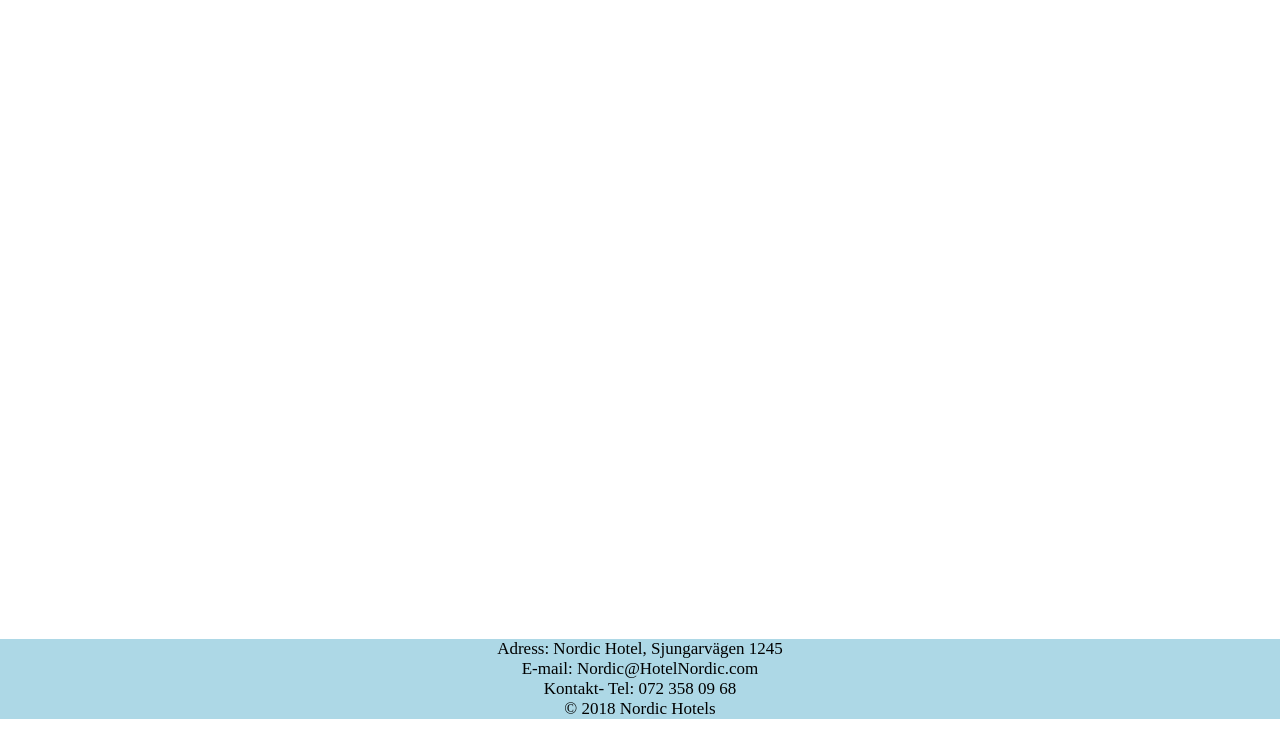
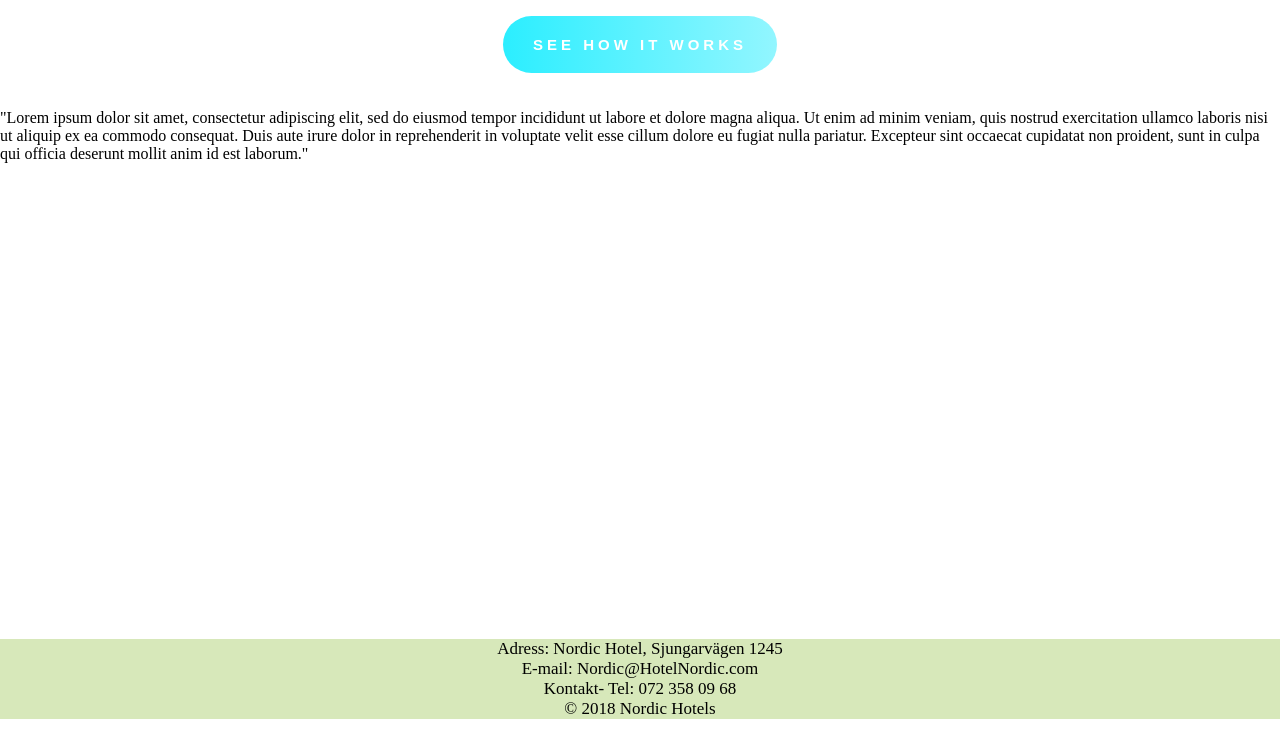
Before and after one commit to hansson0950/Fullstack-Project, a website: page frontend/index.html in a window 1280 px wide. Shown: the part 54-800 px from the top of the page. Drawn offline with Linux system fonts and the light colour scheme.

Commit message:
added button and text

```diff
--- a/frontend/index.html
+++ b/frontend/index.html
@@ -27,6 +27,16 @@
         </div>
       </nav>
 
+      <div class="button-placement">
+      <button class="btn btn-orderpage">See how it works</button>
+    </div>
+
+    <div class="text placement"></div>
+    <p>"Lorem ipsum dolor sit amet, consectetur adipiscing elit, sed do eiusmod tempor incididunt ut labore et dolore magna aliqua.
+      Ut enim ad minim veniam, quis nostrud exercitation ullamco laboris nisi ut aliquip ex ea commodo consequat.
+      Duis aute irure dolor in reprehenderit in voluptate velit esse cillum dolore eu fugiat nulla pariatur.
+      Excepteur sint occaecat cupidatat non proident, sunt in culpa qui officia deserunt mollit anim id est laborum."</p>
+
       <div class="footerDiv">
       <footer class="footer">
         <p id="footerParagraph">
--- a/frontend/style.css
+++ b/frontend/style.css
@@ -1,6 +1,3 @@
-* {
-    box-sizing: border-box;
-}
 
 body {
     margin: 0;
@@ -12,7 +9,7 @@ body {
     position: relative;
     justify-content: space-between;
     align-items: center;
-    background-color: #333;
+    background-color: #2E5077;
     color: white;
 }
 
@@ -43,7 +40,7 @@ body {
 }
 
 .navbar-links li:hover {
-    background-color: #555;
+    background-color: #FFA630;
 }
 
 .toggle-button {
@@ -97,9 +94,34 @@ body {
     }
 }
 
+    .button-placement {
+        text-align: center;
+    }
+
+    .btn-orderpage {
+        background: linear-gradient(90deg,#2BEEFF, #92F6FF);
+        box-shadow: 0 0 25px ;
+    }
+
+    .btn {
+        color: #fff;
+        border: none;
+        margin: 20px;
+        padding: 20px 30px;
+        font-size: 15px;
+        font-weight: 600;
+        text-transform: uppercase;
+        letter-spacing: 4px;
+        cursor: pointer;
+        border-radius: 30px;
+    }
+
+
+
+
 .footer{
     text-align: center;
-    background-color:lightblue;
+    background-color:#D7E8BA;
     font-size:17px;
     color:#000000;
 
```
